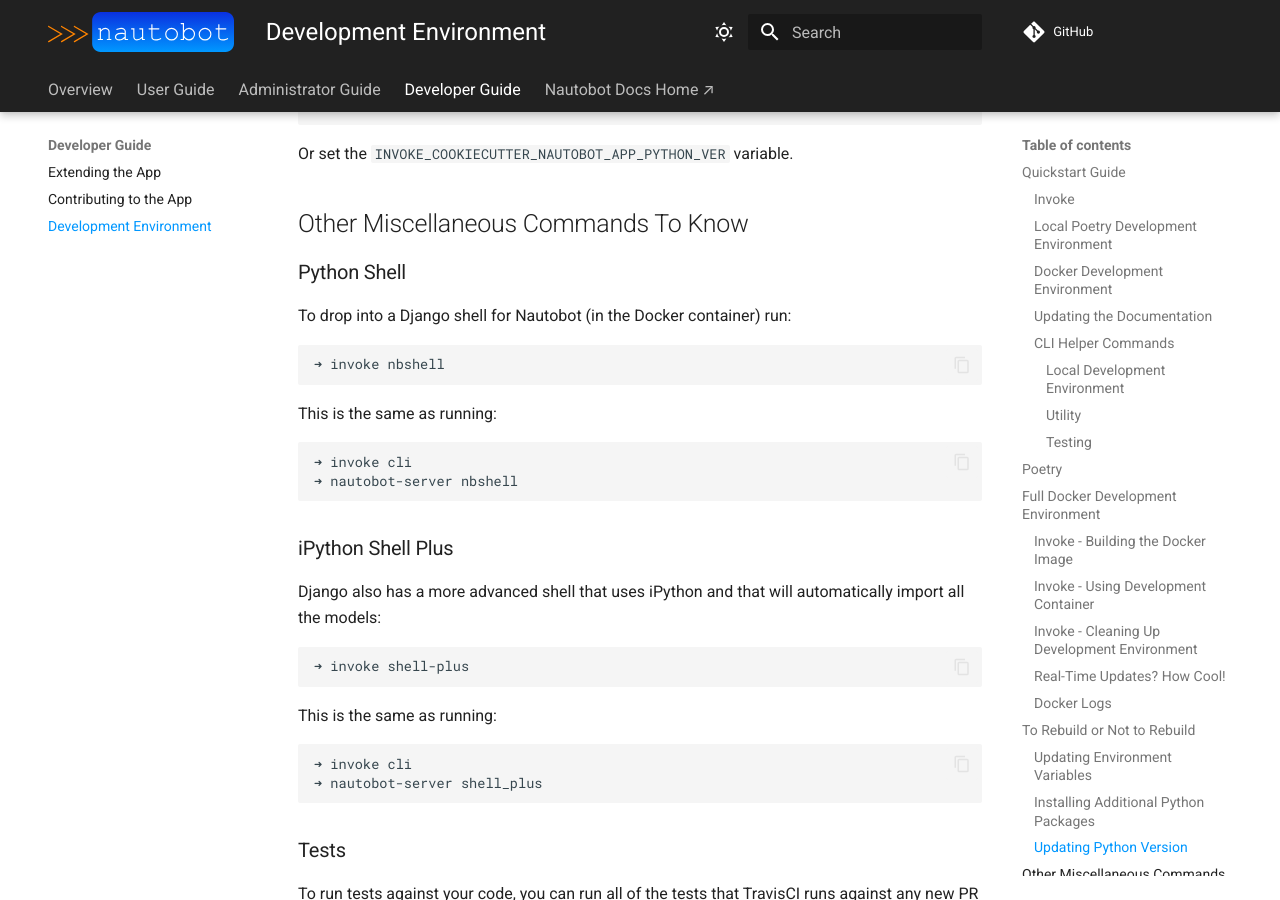
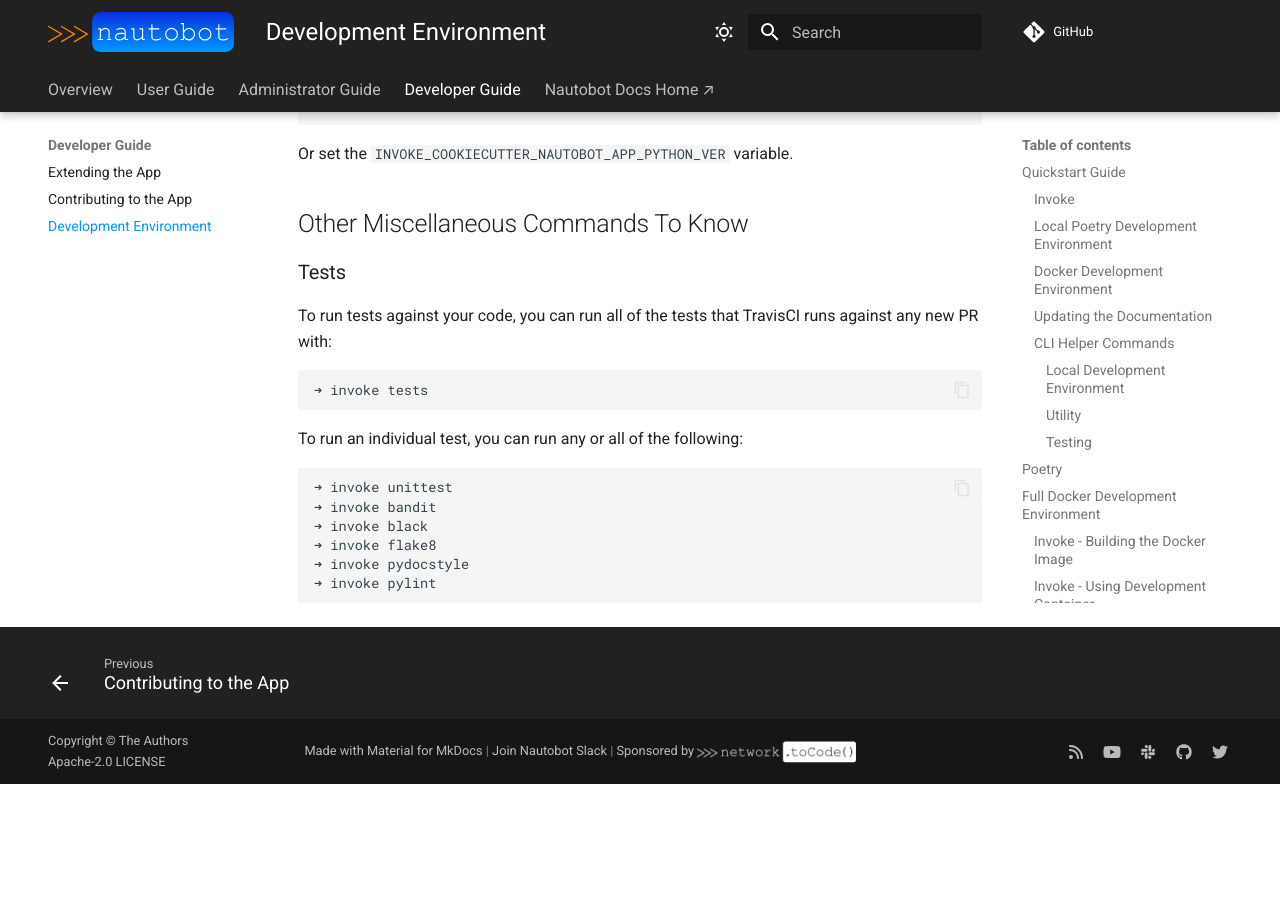
Before and after one commit to nautobot/cookiecutter-nautobot-app, an MkDocs documentation site: the page built from docs/dev/dev_environment.md, in a window 1280 px wide and 900 px high, scrolled down 7918 px. Built offline with MkDocs 1.6.1 and Material for MkDocs 9.7.7, drawn with Linux system fonts in a browser that asks for light colours; comment, search, counter and statistics services are not loaded; after the commit the page ends 8702 px from its top, so only the background shows below that.

Commit message:
Update docs/dev/dev_environment.md
Co-authored-by: Cristian <cmsirbu@users.noreply.github.com>

````diff
--- a/docs/dev/dev_environment.md
+++ b/docs/dev/dev_environment.md
@@ -302,36 +302,6 @@
 
 ## Other Miscellaneous Commands To Know
 
-### Python Shell
-
-To drop into a Django shell for Nautobot (in the Docker container) run:
-
-```bash
-➜ invoke nbshell
-```
-
-This is the same as running:
-
-```bash
-➜ invoke cli
-➜ nautobot-server nbshell
-```
-
-### iPython Shell Plus
-
-Django also has a more advanced shell that uses iPython and that will automatically import all the models:
-
-```bash
-➜ invoke shell-plus
-```
-
-This is the same as running:
-
-```bash
-➜ invoke cli
-➜ nautobot-server shell_plus
-```
-
 ### Tests
 
 To run tests against your code, you can run all of the tests that TravisCI runs against any new PR with:
````
